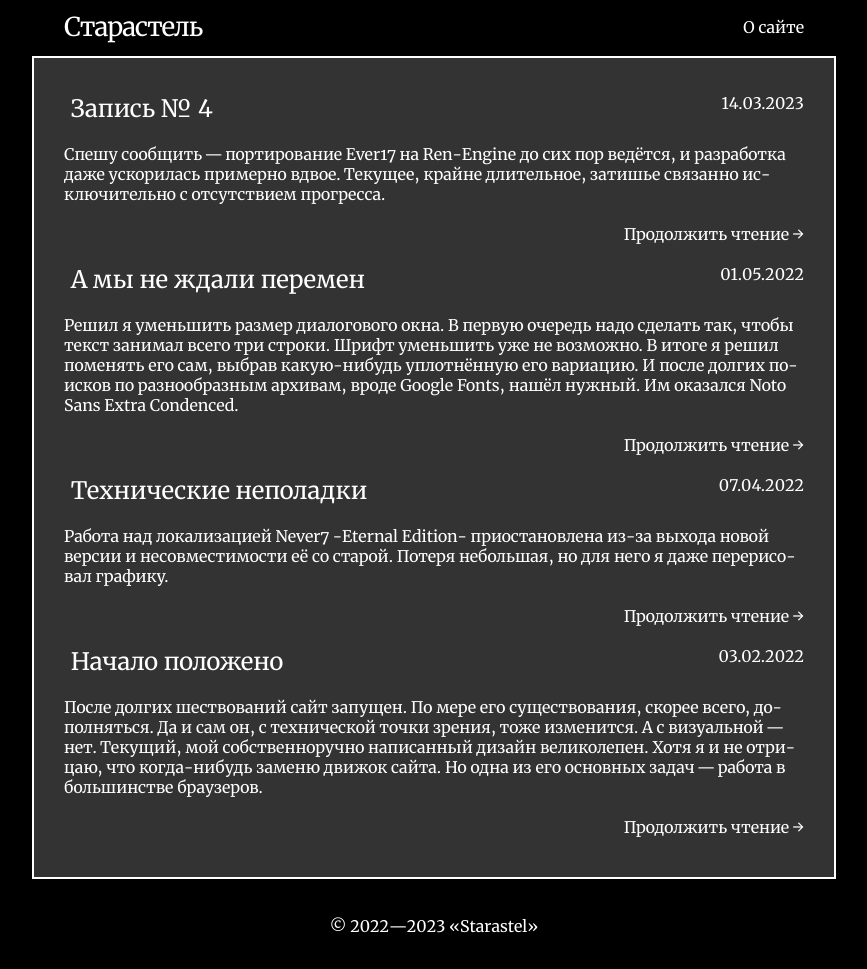
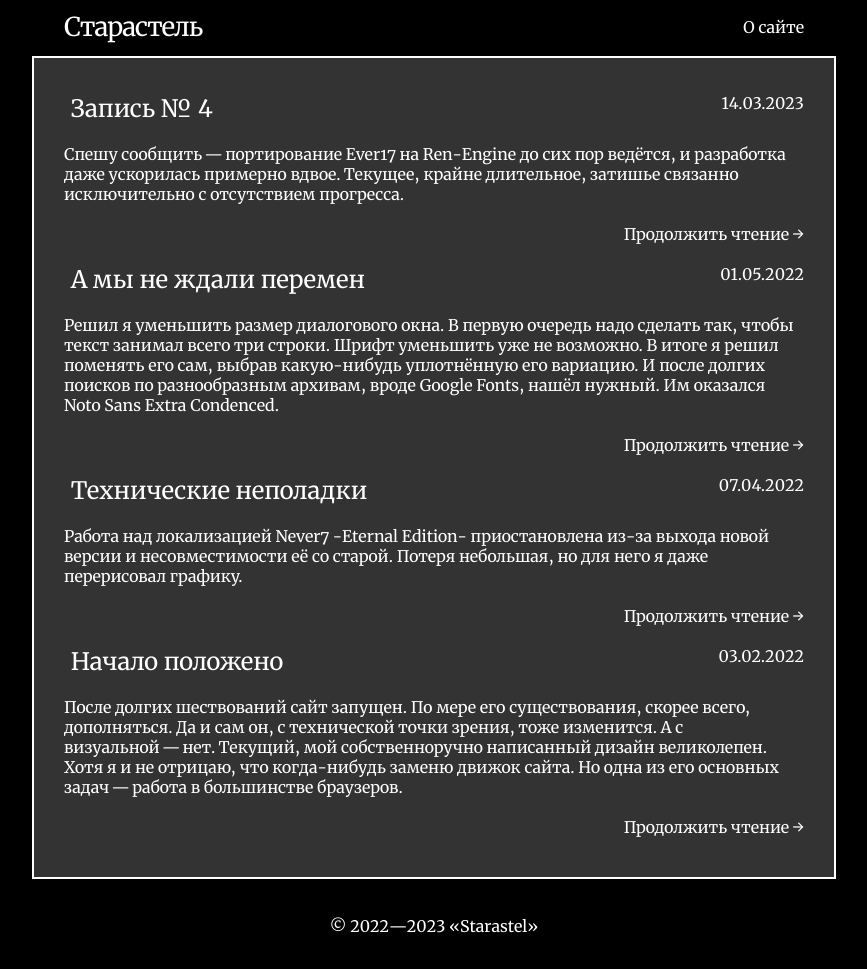
Before and after one commit to Starastel/stStarastel, a Jekyll site: the page built from index.html, in a window 1280 px wide. Shown: the whole page, without its empty margins (206-1073 px from the left). Built offline with Jekyll 4.4.1, drawn with Linux system fonts in a browser that asks for light colours; the list of posts is cut into pages by our own code.

Commit message:
Update main.scss

```diff
--- a/assets/main.scss
+++ b/assets/main.scss
@@ -129,7 +129,7 @@ p {
 	text-align: left;
 	text-indent: 0pt;
 	margin-bottom: 15pt;
-	hyphens: auto;
+	/* hyphens: auto; */
 }
 
 .on {font-variant-numeric: oldstyle-nums;}
```
